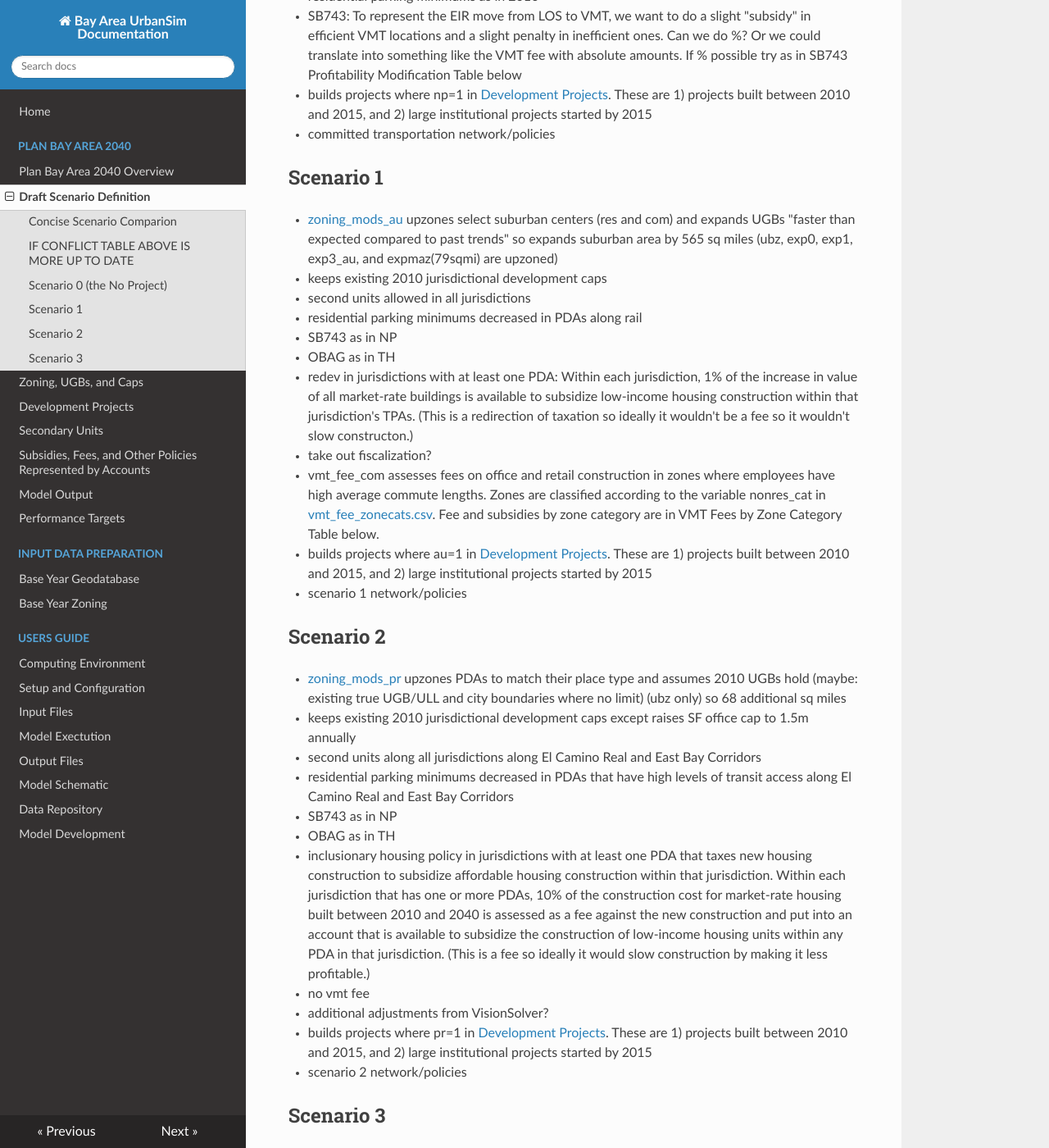
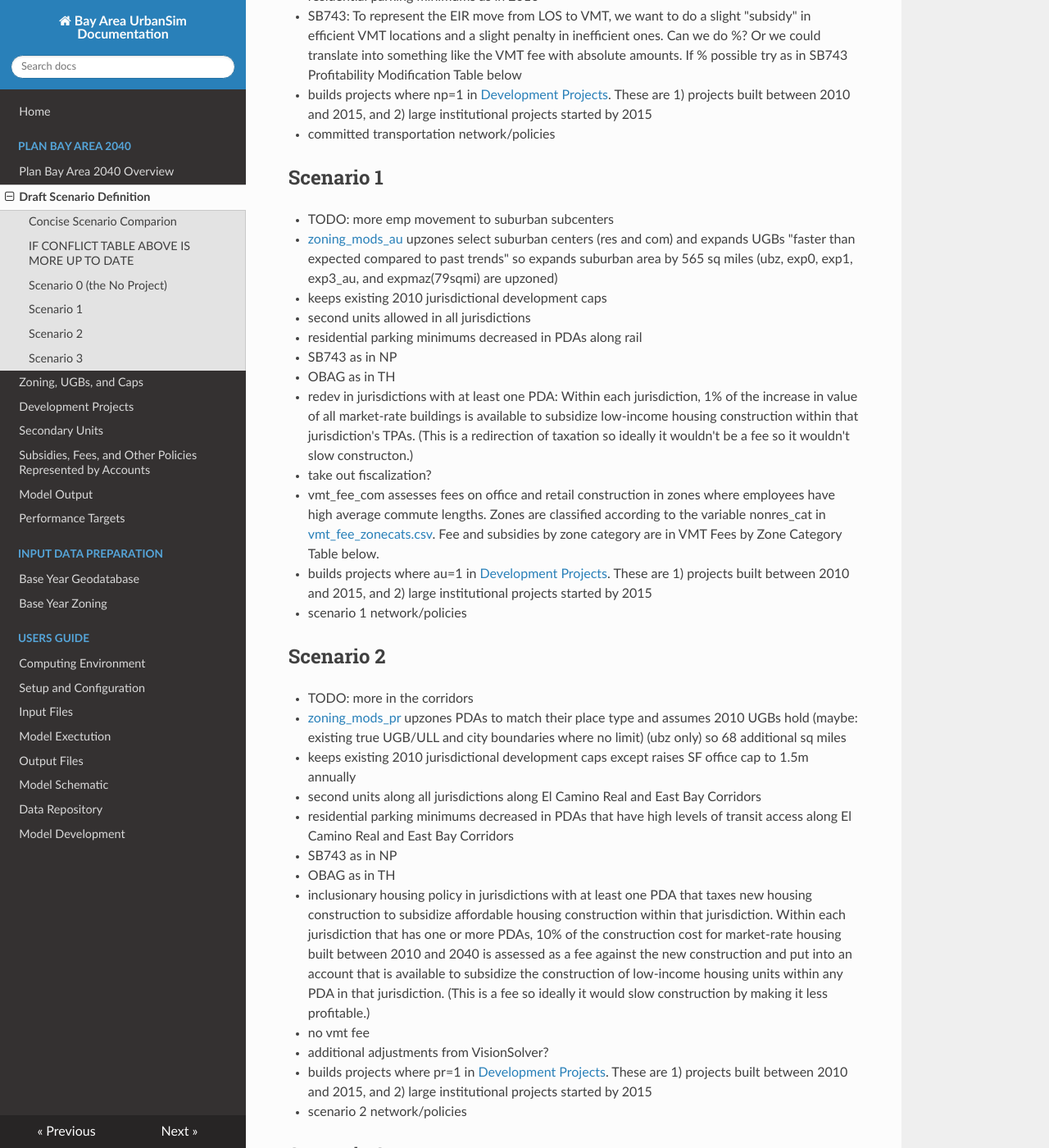
Before and after one commit to BayAreaMetro/baus_docs2, an MkDocs documentation site: the page built from docs/pba40/scenarios_def_pba40.md, in a window 1280 px wide and 1400 px high, scrolled down 940 px. Shown: the whole window at 82% size. Built offline with MkDocs 1.6.1, drawn with Linux system fonts in a browser that asks for light colours; nearby versions of some CDN libraries; old or Windows-style settings are respelled for this version of MkDocs; some of the changed text lies outside the part shown.

Commit message:
Update scenarios_def_pba40.md

```diff
--- a/docs/pba40/scenarios_def_pba40.md
+++ b/docs/pba40/scenarios_def_pba40.md
@@ -31,6 +31,7 @@
 
 ## Scenario 1
 
+* TODO: more emp movement to suburban subcenters
 * [zoning_mods_au](https://github.com/MetropolitanTransportationCommission/bayarea_urbansim/blob/master/data/zoning_mods_au.csv) upzones select suburban centers (res and com) and expands UGBs "faster than expected compared to past trends" so expands suburban area by 565 sq miles  (ubz, exp0, exp1, exp3_au, and expmaz(79sqmi) are upzoned)
 * keeps existing 2010 jurisdictional development caps
 * second units allowed in all jurisdictions
@@ -46,6 +47,7 @@
 
 ## Scenario 2
 
+* TODO: more in the corridors
 * [zoning_mods_pr](https://github.com/MetropolitanTransportationCommission/bayarea_urbansim/blob/master/data/zoning_mods_pr.csv) upzones PDAs to match their place type and assumes 2010 UGBs hold (maybe: existing true UGB/ULL and city boundaries where no limit) (ubz only) so 68 additional sq miles
 * keeps existing 2010 jurisdictional development caps except raises SF office cap to 1.5m annually
 * second units along all jurisdictions along El Camino Real and East Bay Corridors
@@ -61,6 +63,7 @@
 
 ## Scenario 3
 
+* TODO: more emp in big 3, more housing in oakland
 * [zoning_mods_th](https://github.com/MetropolitanTransportationCommission/bayarea_urbansim/blob/master/data/zoning_mods_th.csv) upzones areas with high transit access (with an emphasis on the Big 3 and their neighbors) and tightens UGBs to city boundaries
 * keeps existing 2010 jurisdictional development caps except drops SF office cap
 * second units allowed in Big 3 cities
```
